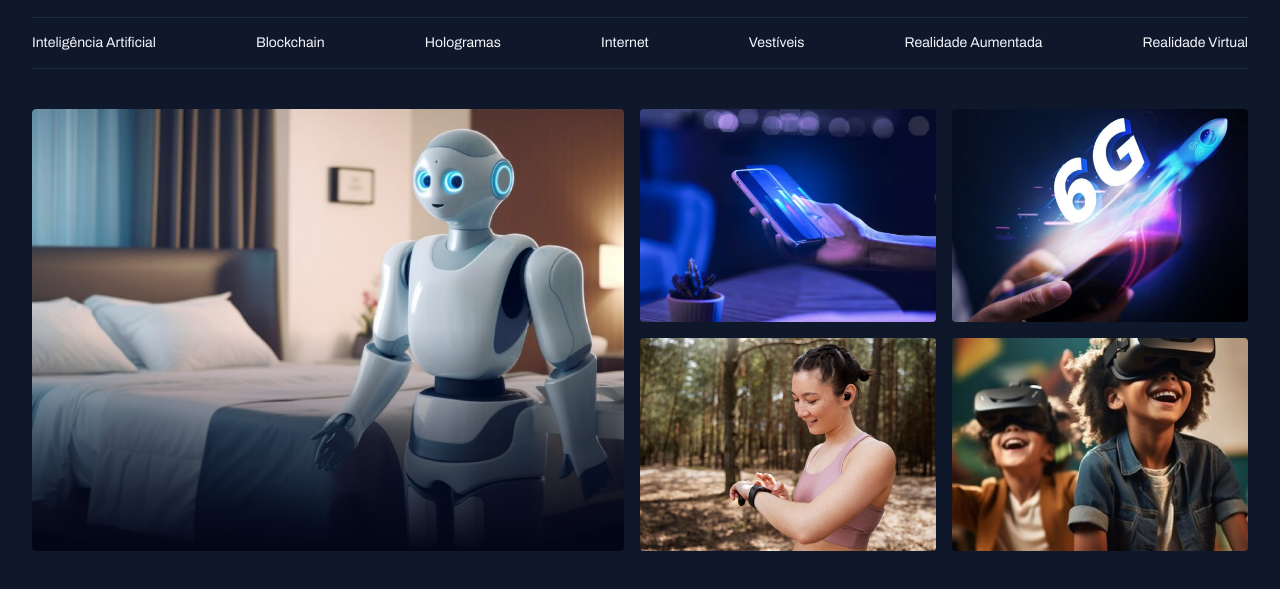
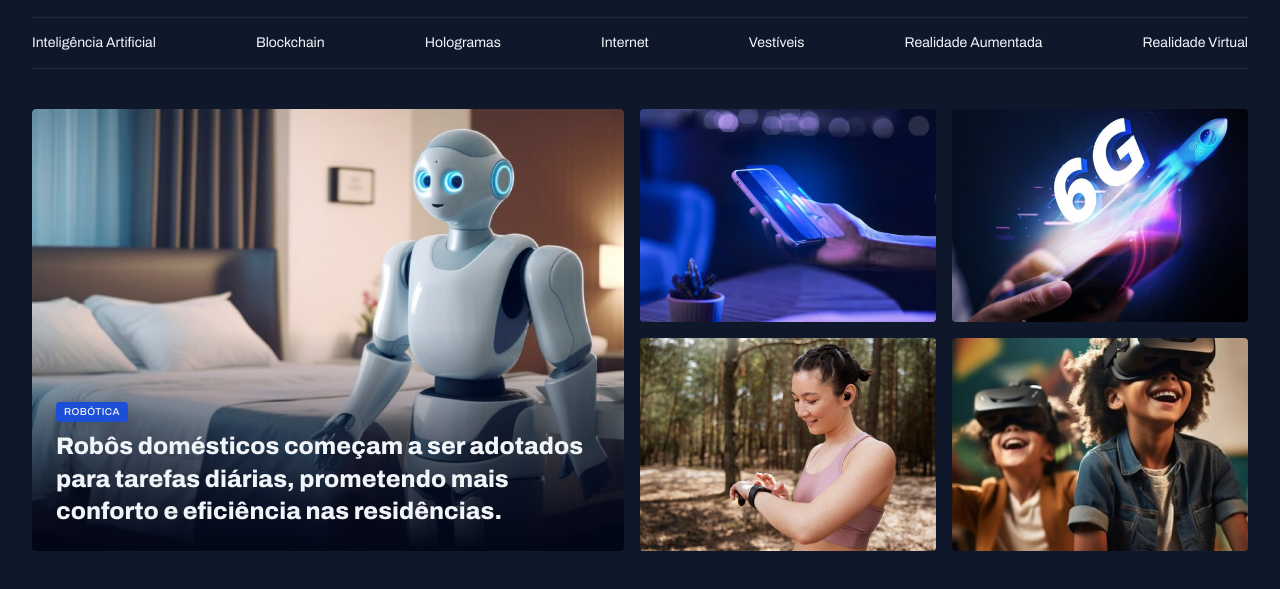
Before and after one commit to AleexCold91/Portal-de-noticias, a plain HTML site: page index.html in a window 1280 px wide. Shown: the part 55-644 px from the top of the page. Drawn offline with Linux system fonts and the light colour scheme.

Commit message:
Ajustando o conteúdo do card

```diff
--- a/index.html
+++ b/index.html
@@ -46,9 +46,16 @@
     </header>
     <main class="grid container">
       <section id="featured" class="grid grid-flow-col gap-16">
-        <div class="card">
+        <figure class="card">
           <img src="assets/image/Image 01.png" alt="" />
-        </div>
+
+          <figcaption>
+            <span class="content-tag">robótica</span>
+            <h2 class="text-2xl">
+              Robôs domésticos começam a ser adotados para tarefas diárias, prometendo mais conforto e eficiência nas residências.
+            </h2>
+          </figcaption>
+        </figure>
 
         <div class="grid grid-cols-2 gap-16">
           <div>
--- a/styles/global.css
+++ b/styles/global.css
@@ -54,3 +54,19 @@ img {
 main {
   margin-top: 40px;
 }
+
+.content-tag {
+    display: inline-block;
+    background-color: var(--brand-color-dark);
+
+    padding: 4px 8px;
+    border-radius: 4px;
+    font: 500 10px/1.2 var(--font-family);
+    text-transform: uppercase;
+    letter-spacing: 0.04em;
+
+    color: var(--text-color-primary);
+    box-shadow: 0px 4px 16px rgba(2, 6, 23, 0.25);
+
+
+}
--- a/styles/sections.css
+++ b/styles/sections.css
@@ -19,9 +19,18 @@
             180deg,
             transparent,
             #020617 100%
-        )
+        );
+       }
 
+       figcaption {
+        position: absolute;
+        bottom: 0;
 
+        padding: 24px;
+
+        h2 {
+          margin-top: 8px;
+        }
        }
     }
 }
--- a/styles/utility.css
+++ b/styles/utility.css
@@ -14,3 +14,19 @@
 .gap-16 {
   gap: 16px;
 }
+
+.text-2xl {
+  font: var(--h1);
+}
+
+.text-xl {
+  font: var(--h2);
+}
+
+.text-lg {
+  font: var(--h3);
+}
+
+.text-sm {
+  font: var(--text-sm);
+}
```
